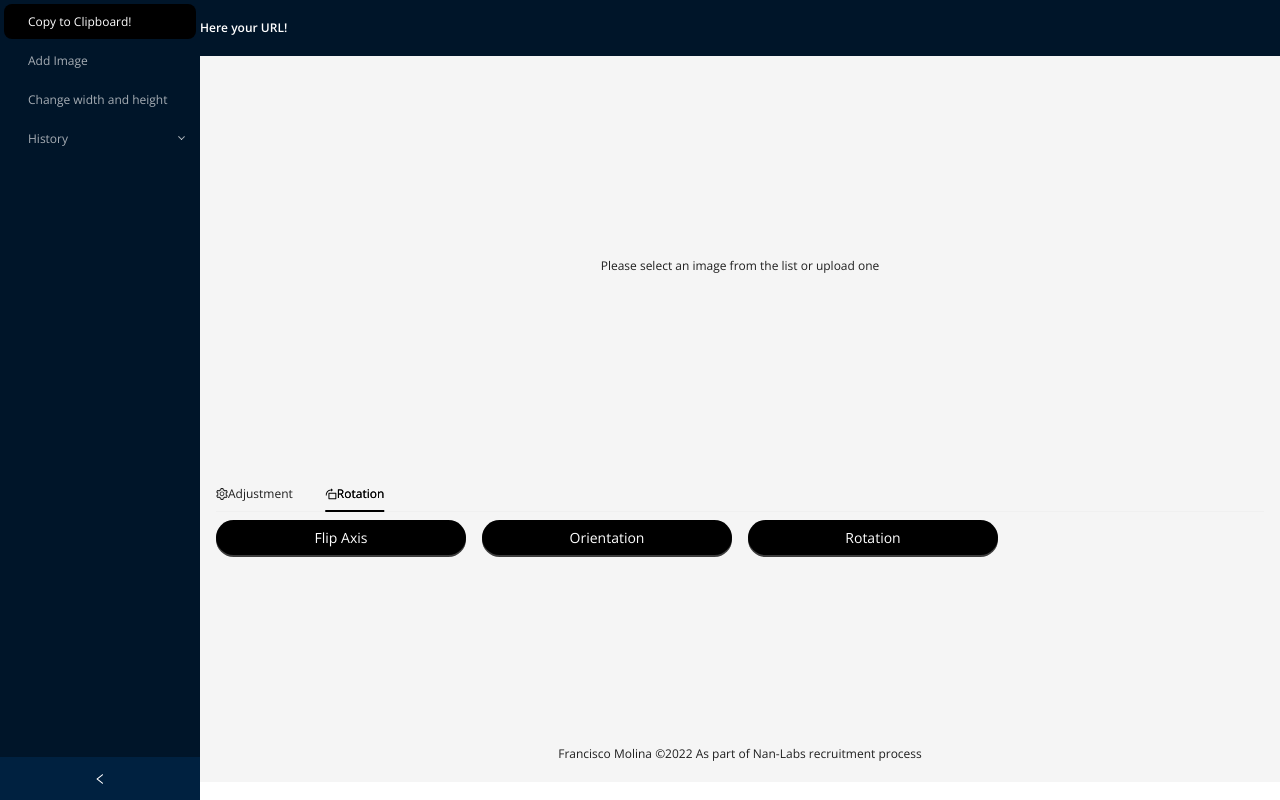
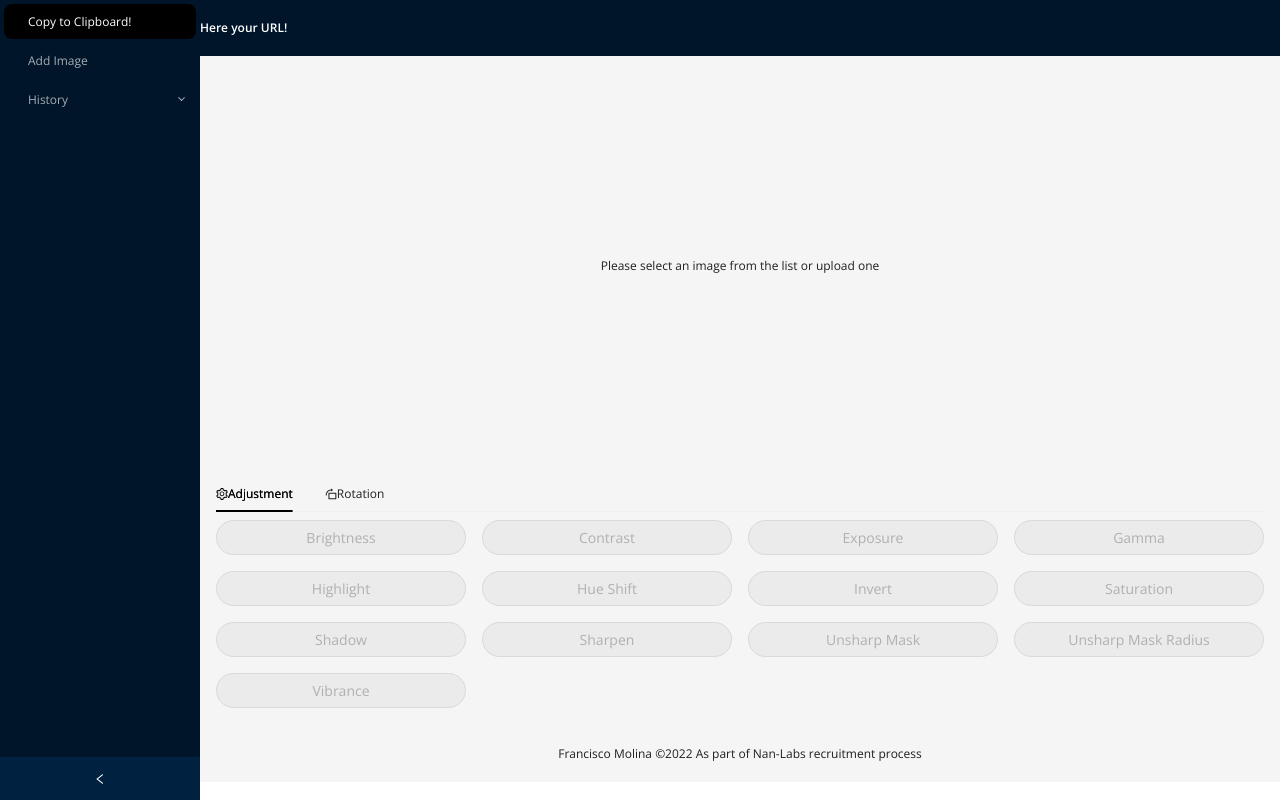
Before and after one commit to frankMolinaDev/frontend-excercise, a React app: page / in a window 1280 px wide. Built offline with nearby package versions, Linux system fonts and the light colour scheme; what @imgix/js-core would draw is missing.

Commit message:
refactor, TransformationsGrid and transformationValue components

```diff
--- a/src/components/FeaturesSideBar/FeaturesSideBar.jsx
+++ b/src/components/FeaturesSideBar/FeaturesSideBar.jsx
@@ -2,8 +2,7 @@ import React, {useState} from "react";
 import {Layout, Menu} from "antd";
 import {useDispatch, useSelector} from "react-redux";
 import {getHistoryItemParams, getItem} from "../../utils";
-import {updateTransformationHistory} from "../../redux/slices/historySlice";
-import {updateParams, updatePath} from "../../redux/slices/imageSlice";
+import {updatePath} from "../../redux/slices/imageSlice";
 import {generateNewTransformationImage} from "../../request/imgxUtils";
 const {Sider} = Layout;
 
@@ -14,26 +13,16 @@ function FeaturesSideBar() {
         // path,
         params
     } = useSelector((state) => state.image);
-    const {transformations, count} = useSelector((state) => state.history);
+    const {transformations} = useSelector((state) => state.history);
     const menuItems = [
         getItem("Copy to Clipboard!", 1),
         getItem("Add Image", 100),
-        getItem("Change width and height", 1000),
         transformations
     ];
 
-    console.log("transformations", transformations);
     const onItemClick = (e) => {
         switch (e.key) {
             case "1":
-                dispatch(
-                    updateTransformationHistory([
-                        ...transformations.children,
-                        getItem(`New Change ${count - 1}`, count, undefined, undefined, {
-                            hello: "world"
-                        })
-                    ])
-                );
                 break;
             case "100":
                 dispatch(
@@ -41,22 +30,8 @@ function FeaturesSideBar() {
                 );
                 break;
 
-            case "1000":
-                dispatch(
-                    updateTransformationHistory([
-                        ...transformations.children,
-                        getItem(`New Change ${count - 1}`, count, undefined, undefined, params)
-                    ])
-                );
-                dispatch(
-                    updatePath(
-                        generateNewTransformationImage("/blog/unsplash-kiss.jpg", {w: 100, h: 100})
-                    )
-                );
-                dispatch(updateParams({w: 100, h: 100}));
-                break;
-
             default:
+                console.log("params", getHistoryItemParams(e.key, transformations.children));
                 dispatch(
                     updatePath(
                         generateNewTransformationImage(
--- a/src/components/Home/Home.jsx
+++ b/src/components/Home/Home.jsx
@@ -5,6 +5,7 @@ import Header from "../Header/Header";
 import OptionsTabs from "../OptionsTabs/OptionsTabs";
 import {useSelector} from "react-redux";
 import PreviewImage from "../PreviewImage/PreviewImage";
+import "../../styles/theme.css";
 
 const {Content, Footer} = Layout;
 
--- a/src/components/OptionsTabs/EffectsGrid/EffectsGrid.jsx
+++ /dev/null
@@ -1,27 +0,0 @@
-import React from "react";
-import {Button, Row, Col} from "antd";
-
-function EffectsGrid({effects}) {
-    return (
-        <>
-            <Row gutter={[16, 16]}>
-                {effects.map((effect, i) => {
-                    return (
-                        <Col key={"A" + i} span={6}>
-                            <Button
-                                type="primary"
-                                shape="round"
-                                size="large"
-                                style={{minHeight: 35, width: "100%"}}
-                            >
-                                {effect.name}
-                            </Button>
-                        </Col>
-                    );
-                })}
-            </Row>
-        </>
-    );
-}
-
-export default EffectsGrid;
--- a/src/components/OptionsTabs/Options.jsx
+++ b/src/components/OptionsTabs/Options.jsx
@@ -3,7 +3,7 @@ import {RotateRightOutlined, SettingOutlined} from "@ant-design/icons";
 export const rotation = {
     title: "Rotation",
     Icon: RotateRightOutlined,
-    effects: [
+    transformations: [
         {
             name: "Flip Axis",
             id: "flip",
@@ -20,13 +20,14 @@ export const rotation = {
             values: [0, 359],
             placeholder: "From 0 to 359"
         }
-    ]
+    ],
+    type: "select"
 };
 
 export const adjustment = {
     title: "Adjustment",
     Icon: SettingOutlined,
-    effects: [
+    transformations: [
         {
             name: "Brightness",
             id: "bri"
@@ -79,7 +80,8 @@ export const adjustment = {
             name: "Vibrance ",
             id: "vib"
         }
-    ]
+    ],
+    type: "slider"
 };
 
 export const options = [adjustment, rotation];
--- a/src/components/OptionsTabs/OptionsTabs.jsx
+++ b/src/components/OptionsTabs/OptionsTabs.jsx
@@ -1,15 +1,15 @@
 import React from "react";
 import {options} from "./Options";
 import {Tabs} from "antd";
-import EffectsGrid from "./EffectsGrid/EffectsGrid";
+import TransformationsGrid from "./TransformationsGrid/TransformationsGrid";
 
 function OptionsTabs() {
     return (
         <Tabs
             style={{height: 250, overflowY: "auto", overflowX: "hidden"}}
-            defaultActiveKey="2"
+            defaultActiveKey="1"
             items={options.map((option, i) => {
-                const {Icon, title, effects} = option;
+                const {Icon, title, transformations, type} = option;
                 const id = String(i + 1);
 
                 return {
@@ -20,7 +20,7 @@ function OptionsTabs() {
                         </span>
                     ),
                     key: id,
-                    children: <EffectsGrid effects={effects} />
+                    children: <TransformationsGrid transformations={transformations} type={type} />
                 };
             })}
         />
--- /dev/null
+++ b/src/components/OptionsTabs/TransformationValue/TransformationValue.jsx
@@ -0,0 +1,46 @@
+import {Button} from "antd";
+import React, {useState} from "react";
+import {useDispatch, useSelector} from "react-redux";
+import {updateTransformationHistory} from "../../../redux/slices/historySlice";
+import {updateParams, updatePath} from "../../../redux/slices/imageSlice";
+import {generateNewTransformationImage} from "../../../request/imgxUtils";
+import {getItem} from "../../../utils";
+import ValueSlider from "./ValueSlider";
+
+function TransformationValue({transformation, type}) {
+    const dispatch = useDispatch();
+    const {params} = useSelector((state) => state.image);
+    const {transformations, count} = useSelector((state) => state.history);
+
+    const [inputValue, setInputValue] = useState(1);
+
+    const onChange = (newValue) => {
+        setInputValue(newValue);
+    };
+
+    const renderSlider = type === "slider";
+
+    const applyTransformation = () => {
+        const newParams = {...params, [transformation.id]: inputValue};
+        console.log("newParams", newParams);
+        console.log("params", params);
+
+        dispatch(
+            updateTransformationHistory([
+                ...transformations.children,
+                getItem(`${transformation.name} Change`, count, undefined, undefined, params)
+            ])
+        );
+        dispatch(updatePath(generateNewTransformationImage("/blog/unsplash-kiss.jpg", newParams)));
+        dispatch(updateParams(newParams));
+    };
+
+    return (
+        <div>
+            {renderSlider && <ValueSlider onChange={onChange} inputValue={inputValue} />}
+            <Button onClick={applyTransformation}>Apply</Button>
+        </div>
+    );
+}
+
+export default TransformationValue;
--- /dev/null
+++ b/src/components/OptionsTabs/TransformationValue/ValueSlider.jsx
@@ -0,0 +1,29 @@
+import React from "react";
+import {Col, InputNumber, Row, Slider} from "antd";
+
+const ValueSlider = ({onChange, inputValue}) => {
+    return (
+        <Row>
+            <Col span={12}>
+                <Slider
+                    min={-100}
+                    max={100}
+                    defaultValue={0}
+                    onChange={onChange}
+                    value={typeof inputValue === "number" ? inputValue : 0}
+                />
+            </Col>
+            <Col span={4}>
+                <InputNumber
+                    min={-100}
+                    max={100}
+                    defaultValue={0}
+                    value={inputValue}
+                    onChange={onChange}
+                />
+            </Col>
+        </Row>
+    );
+};
+
+export default ValueSlider;
--- /dev/null
+++ b/src/components/OptionsTabs/TransformationsGrid/TransformationsGrid.jsx
@@ -0,0 +1,54 @@
+import React, {useState} from "react";
+import {Button, Row, Col, Drawer} from "antd";
+import TransformationValue from "../TransformationValue/TransformationValue";
+import {useSelector} from "react-redux";
+
+function TransformationsGrid({transformations, type}) {
+    const [open, setOpen] = useState(false);
+    const [currentTransf, setCurrentTransf] = useState(false);
+    const path = useSelector((state) => state.image.path);
+    const disableOptions = path === "";
+
+    const showDrawer = (transformation) => {
+        setCurrentTransf(transformation);
+        setOpen(true);
+    };
+    const onClose = () => {
+        setOpen(false);
+    };
+
+    return (
+        <>
+            <Drawer
+                title={currentTransf?.name}
+                placement="right"
+                closable={true}
+                onClose={onClose}
+                open={open}
+                getContainer={false}
+            >
+                <TransformationValue type={type} transformation={currentTransf} />
+            </Drawer>
+            <Row gutter={[16, 16]}>
+                {transformations.map((transformation, i) => {
+                    return (
+                        <Col key={"A" + i} span={6}>
+                            <Button
+                                type="primary"
+                                shape="round"
+                                size="large"
+                                style={{minHeight: 35, width: "100%"}}
+                                onClick={() => showDrawer(transformation)}
+                                disabled={disableOptions}
+                            >
+                                {transformation.name}
+                            </Button>
+                        </Col>
+                    );
+                })}
+            </Row>
+        </>
+    );
+}
+
+export default TransformationsGrid;
--- /dev/null
+++ b/src/styles/theme.css
@@ -0,0 +1,11 @@
+.ant-tabs {
+  height: 100%;
+}
+
+.ant-tabs-content-holder {
+  display: flex;
+}
+
+.ant-tabs-content ant-tabs-content-top {
+  height: 100;
+}
```
